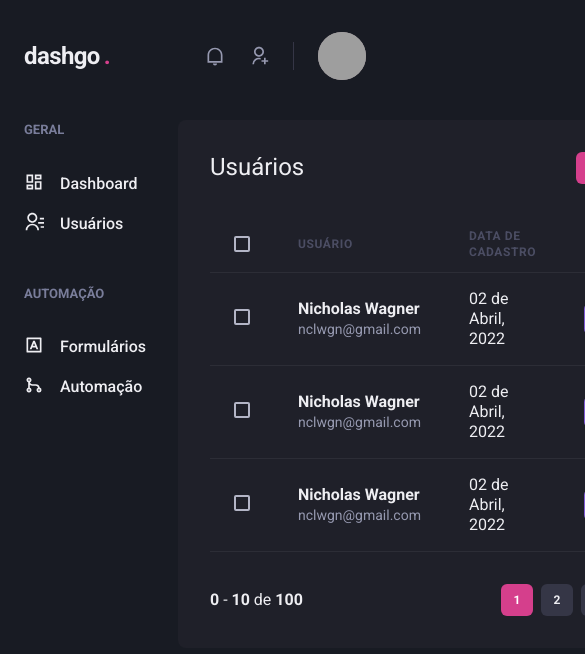
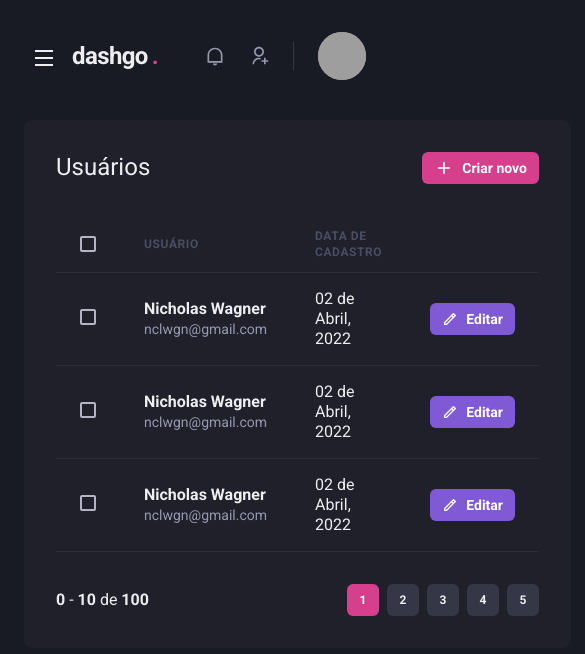
Before and after one commit to nclwgn/ignite-reactjs-04-dashgo, a Next.js app: page /users in a window 390 px wide. Shown: the top 654 px of the page, 585 px wide, since content can reach past the window. Built offline with nearby package versions, Linux system fonts and the light colour scheme; grey boxes are pictures that could not be loaded.

Commit message:
Make Sidebar responsive and expansible

```diff
--- a/src/components/Header/index.tsx
+++ b/src/components/Header/index.tsx
@@ -1,10 +1,15 @@
-import { Flex, useBreakpointValue } from "@chakra-ui/react";
+import { Flex, Icon, IconButton, useBreakpointValue } from "@chakra-ui/react";
+import { RiMenuLine } from "react-icons/ri";
+import { useSidebarDrawer } from "../../contexts/SidebarDrawerContext";
 import { Logo } from "./Logo";
 import { NotificationsNav } from "./NotificationsNav";
 import { Profile } from "./Profile";
 import { SearchBox } from "./SearchBox";
 
 export function Header() {
+  const { onOpen } = useSidebarDrawer();
+
+
   const isWideVersion = useBreakpointValue({
     base: false,
     lg: true
@@ -21,6 +26,20 @@
       px='6'
       align='center'
     >
+      { !isWideVersion && (
+        <IconButton
+          aria-label='Open navigation'
+          icon={<Icon as={RiMenuLine} />}
+          fontSize='24'
+          variant='unstyled'
+          onClick={onOpen}
+          pt='2'
+          mr='2'
+        >
+
+        </IconButton>
+      ) }
+
       <Logo />
 
       { isWideVersion && <SearchBox /> }
--- /dev/null
+++ b/src/components/Sidebar/SidebarNav.tsx
@@ -0,0 +1,19 @@
+import { Stack } from "@chakra-ui/react";
+import { RiDashboardLine, RiContactsLine, RiInputMethodLine, RiGitMergeLine } from "react-icons/ri";
+import { NavLink } from "./NavLink";
+import { NavSection } from "./NavSection";
+
+export function SidebarNav() {
+  return (
+    <Stack spacing='12' align='flex-start'>
+      <NavSection title='GERAL'>
+        <NavLink icon={RiDashboardLine}>Dashboard</NavLink>
+        <NavLink icon={RiContactsLine}>Usuários</NavLink>
+      </NavSection>
+      <NavSection title='AUTOMAÇÃO'>
+        <NavLink icon={RiInputMethodLine}>Formulários</NavLink>
+        <NavLink icon={RiGitMergeLine}>Automação</NavLink>
+      </NavSection>
+    </Stack>
+  );
+}
--- a/src/components/Sidebar/index.tsx
+++ b/src/components/Sidebar/index.tsx
@@ -1,21 +1,35 @@
-import { Box, Stack } from "@chakra-ui/react";
-import { RiContactsLine, RiDashboardLine, RiGitMergeLine, RiInputMethodLine } from "react-icons/ri";
-import { NavLink } from "./NavLink";
-import { NavSection } from "./NavSection";
+import { Box, Drawer, DrawerBody, DrawerCloseButton, DrawerContent, DrawerHeader, DrawerOverlay, useBreakpointValue } from "@chakra-ui/react";
+import { useSidebarDrawer } from "../../contexts/SidebarDrawerContext";
+import { SidebarNav } from "./SidebarNav";
 
 export function Sidebar() {
+  const { isOpen, onClose } = useSidebarDrawer();
+
+  const isDrawerSidebar = useBreakpointValue({
+    base: true,
+    lg: false
+  });
+
+  if (isDrawerSidebar) {
+    return (
+      <Drawer isOpen={isOpen} placement='left' onClose={onClose}>
+        <DrawerOverlay>
+          <DrawerContent bg='gray.800' p='4'>
+            <DrawerCloseButton mt='6' />
+            <DrawerHeader>Navegação</DrawerHeader>
+
+            <DrawerBody>
+              <SidebarNav />
+            </DrawerBody>
+          </DrawerContent>
+        </DrawerOverlay>
+      </Drawer>
+    );
+  }
+
   return (
     <Box as='aside' w='64' mr='8'>
-      <Stack spacing='12' align='flex-start'>
-        <NavSection title='GERAL'>
-          <NavLink icon={RiDashboardLine}>Dashboard</NavLink>
-          <NavLink icon={RiContactsLine}>Usuários</NavLink>
-        </NavSection>
-        <NavSection title='AUTOMAÇÃO'>
-          <NavLink icon={RiInputMethodLine}>Formulários</NavLink>
-          <NavLink icon={RiGitMergeLine}>Automação</NavLink>
-        </NavSection>
-      </Stack>
+      <SidebarNav />
     </Box>
   );
 }
--- /dev/null
+++ b/src/contexts/SidebarDrawerContext.tsx
@@ -0,0 +1,29 @@
+import { useDisclosure, UseDisclosureReturn } from "@chakra-ui/react";
+import { useRouter } from "next/router";
+import { createContext, ReactNode, useContext, useEffect } from "react";
+
+interface SidebarDrawerProviderProps {
+  children: ReactNode;
+}
+
+type SidebarDrawerContextData = UseDisclosureReturn;
+
+const SidebarDrawerContext = createContext({} as SidebarDrawerContextData);
+
+export function SidebarDrawerProvider({ children }: SidebarDrawerProviderProps) {
+  const disclosure = useDisclosure();
+  const router = useRouter();
+
+  // Close the sidebar every time we change the page
+  useEffect(() => {
+    disclosure.onClose();
+  }, [router.asPath]);
+
+  return (
+    <SidebarDrawerContext.Provider value={disclosure}>
+      {children}
+    </SidebarDrawerContext.Provider>
+  );
+}
+
+export const useSidebarDrawer = () => useContext(SidebarDrawerContext);
--- a/src/pages/_app.tsx
+++ b/src/pages/_app.tsx
@@ -1,11 +1,14 @@
 import { AppProps } from 'next/app';
 import { ChakraProvider } from '@chakra-ui/react';
 import { theme } from '../styles/theme';
+import { SidebarDrawerProvider } from '../contexts/SidebarDrawerContext';
 
 function MyApp({ Component, pageProps }: AppProps) {
   return (
     <ChakraProvider theme={theme}>
-      <Component {...pageProps} />
+      <SidebarDrawerProvider>
+        <Component {...pageProps} />
+      </SidebarDrawerProvider>
     </ChakraProvider>
   )
 }
```
